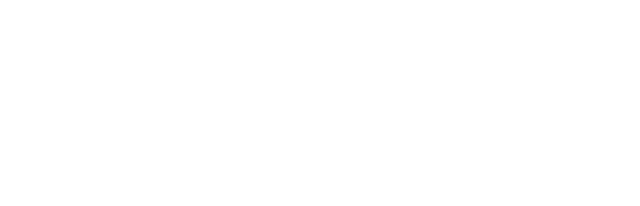
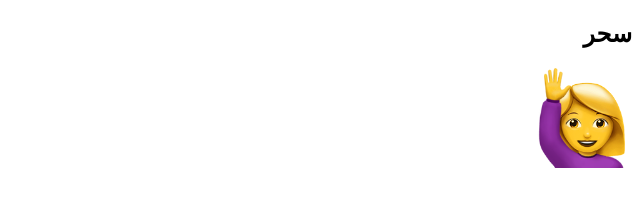
Before and after one commit to AAbAlQahtani/Github-lab2, a plain HTML site: page Sahar.html in a window 1280 px wide. Shown: the whole page, without its empty margins (640-1280 px from the left). Drawn offline with Linux system fonts and the light colour scheme.

Commit message:
add image and list

```diff
--- a/Sahar.html
+++ b/Sahar.html
@@ -6,7 +6,8 @@
     <title>Sahar</title>
 </head>
 <body>
-    <h2> </h2>
+    <h2> سحر </h2>
+    <img src="farce.png" alt="" srcset="" width="100" height="100">
 
 </body>
 </html>
```
Also changed, not shown: farce.png (added).
